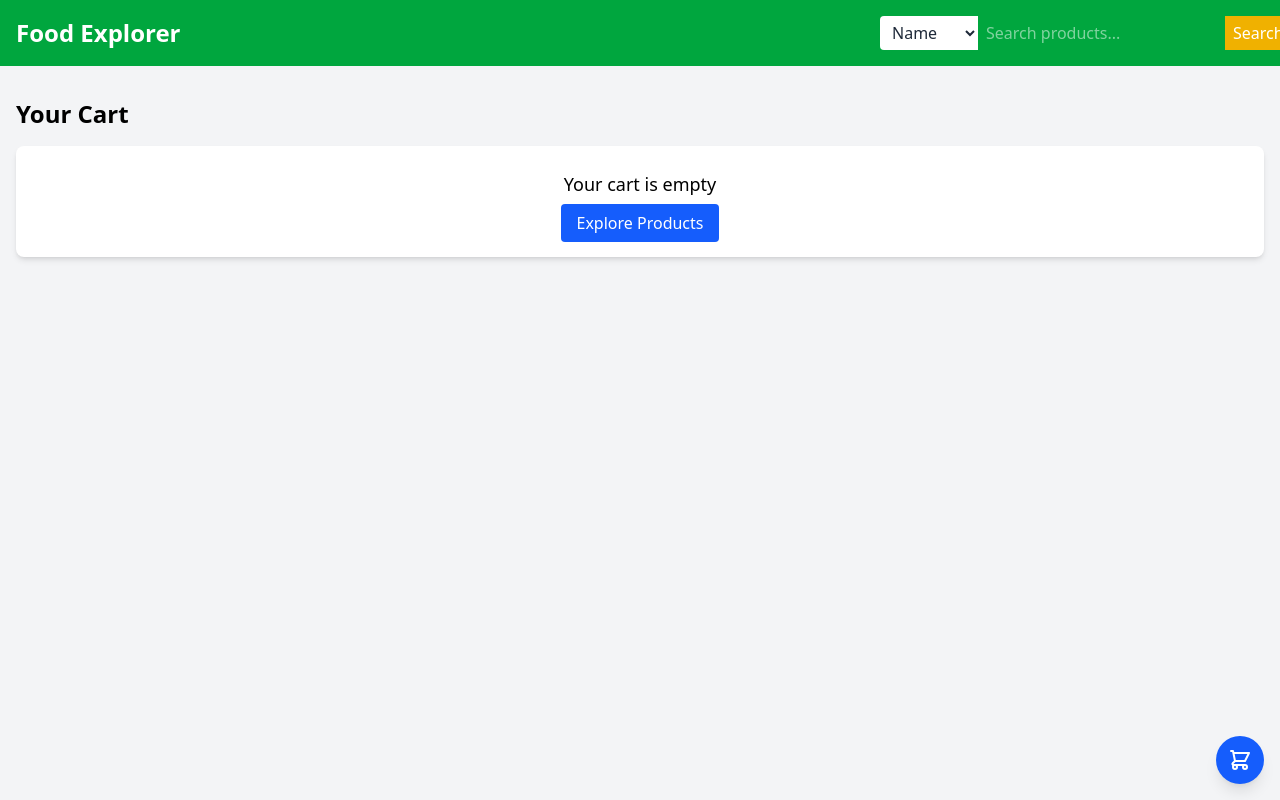
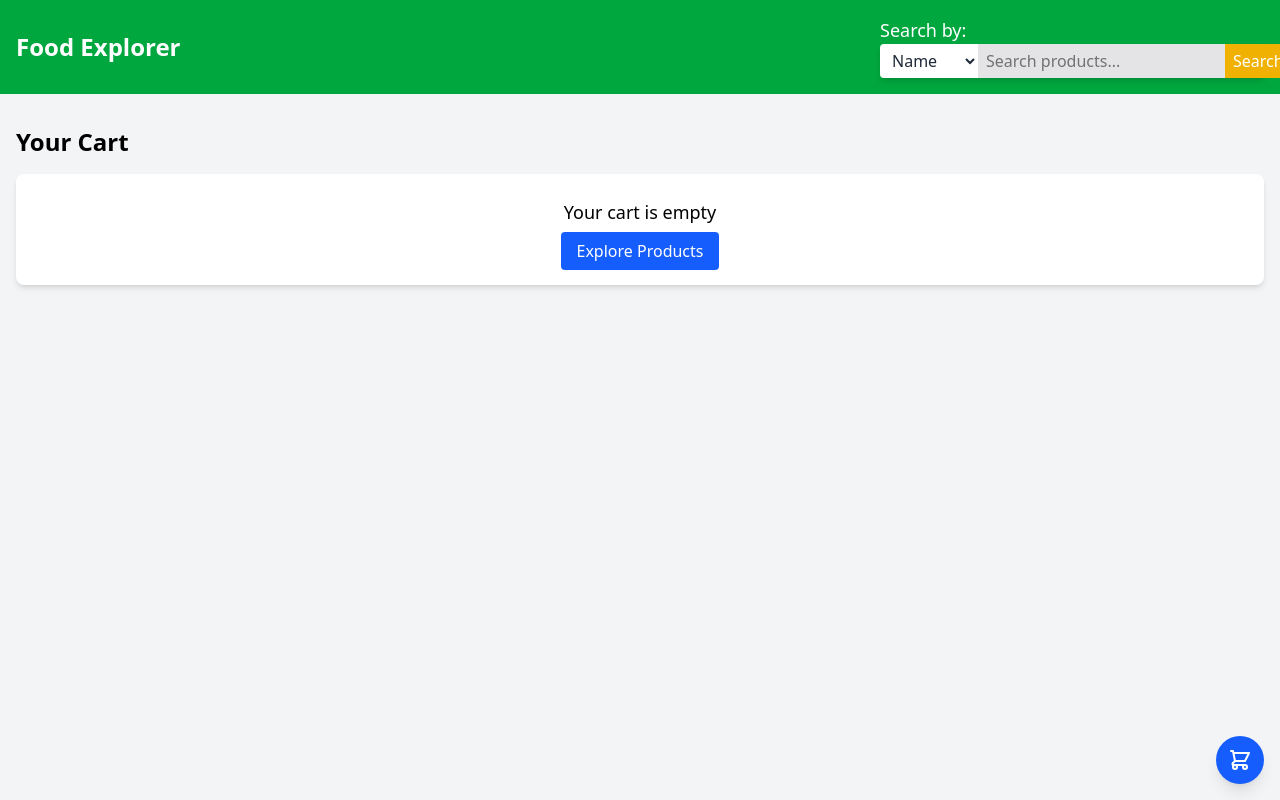
Before and after one commit to Madjob23/theFoodExplorer, a React (Vite) app: page /theFoodExplorer/cart in a window 1280 px wide. Built offline with nearby package versions, Linux system fonts and the light colour scheme.

Commit message:
Update search bar UX

```diff
--- a/src/components/Search.jsx
+++ b/src/components/Search.jsx
@@ -32,9 +32,13 @@ const Search = () => {
   };
 
   return (
-    <form onSubmit={handleSubmit} className="w-full md:w-96">
-      <div className="flex">
+    <form onSubmit={handleSubmit} className="max-w-full md:max-w-96">
+      <label className='text-nowrap text-lg' htmlFor="searchType">Search by:</label>
+      <div className="flex shadow-md">
         <select
+          name="searchType"
+          id="searchType"
+          defaultValue=''
           value={searchType}
           onChange={(e) => setSearchType(e.target.value)}
           className="bg-white text-gray-800 px-2 rounded-l"
@@ -47,7 +51,7 @@ const Search = () => {
           value={input}
           onChange={(e) => setInput(e.target.value)}
           placeholder={searchType === 'name' ? "Search products..." : "Enter barcode..."}
-          className="flex-grow p-2 focus:outline-none"
+          className="bg-zinc-200 text-black flex-grow p-2 focus:outline-none"
         />
         <button
           type="submit"
```
